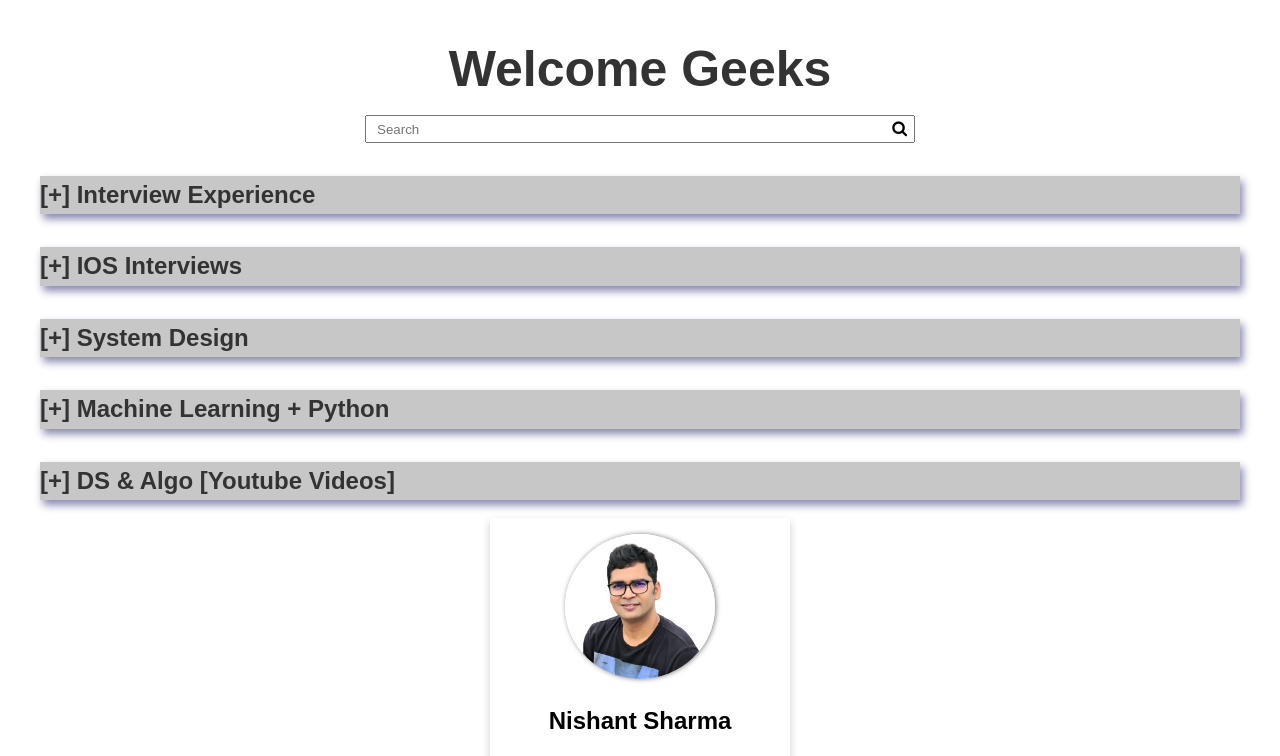
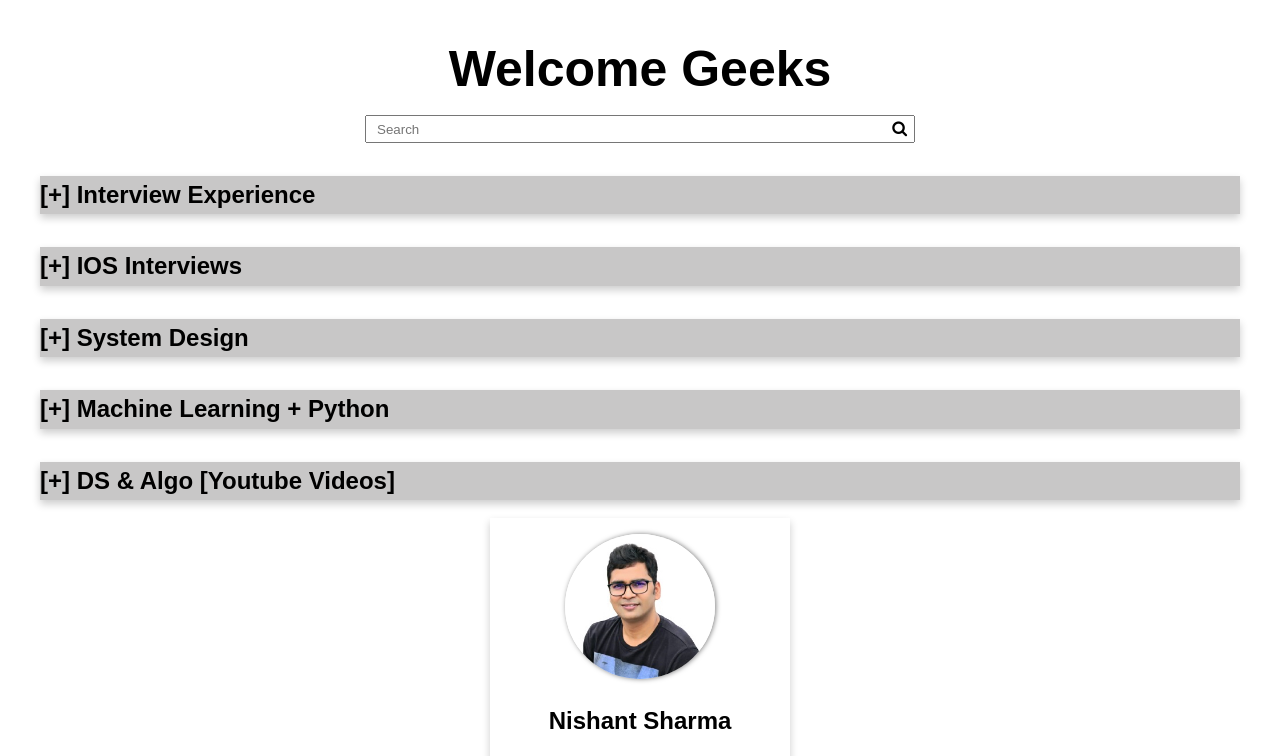
Before and after one commit to charlieInDen/charlieinden.github.io, a plain HTML site: page index.html in a window 1280 px wide. Shown: the top 756 px of the page. Drawn offline with Linux system fonts and the light colour scheme.

Commit message:
css changes

```diff
--- a/index.html
+++ b/index.html
@@ -28,7 +28,7 @@
                     margin-top: 0px;
                     font-size: 50px;
                     margin-bottom: 17px;
-                    color: #333;
+                    /* color: #333; */
                   }
                   h2 {
                     font-size: 24px;
@@ -36,13 +36,13 @@
                     margin: 30px 0 0 0;
                     margin-bottom: 18px;
                     margin-top: 33px;
-                    color: #333;
+                    /* color: #333; */
                     cursor: pointer;
                   }
                   h3 {
                     font-size: 30px;
                     margin: 10px 0 20px 0;
-                    color: #333;
+                    /* color: #333; */
                   }
                   header {
                     width: 640px;
@@ -87,7 +87,7 @@
                   }
                   h2 {
                     background-color: rgb(177, 175, 175, 0.7);
-                    box-shadow: 3px 5px 8px #8888af;
+                    box-shadow: 0 4px 8px 0 rgba(0, 0, 0, 0.2);
                   }
 
                   .card {
```
